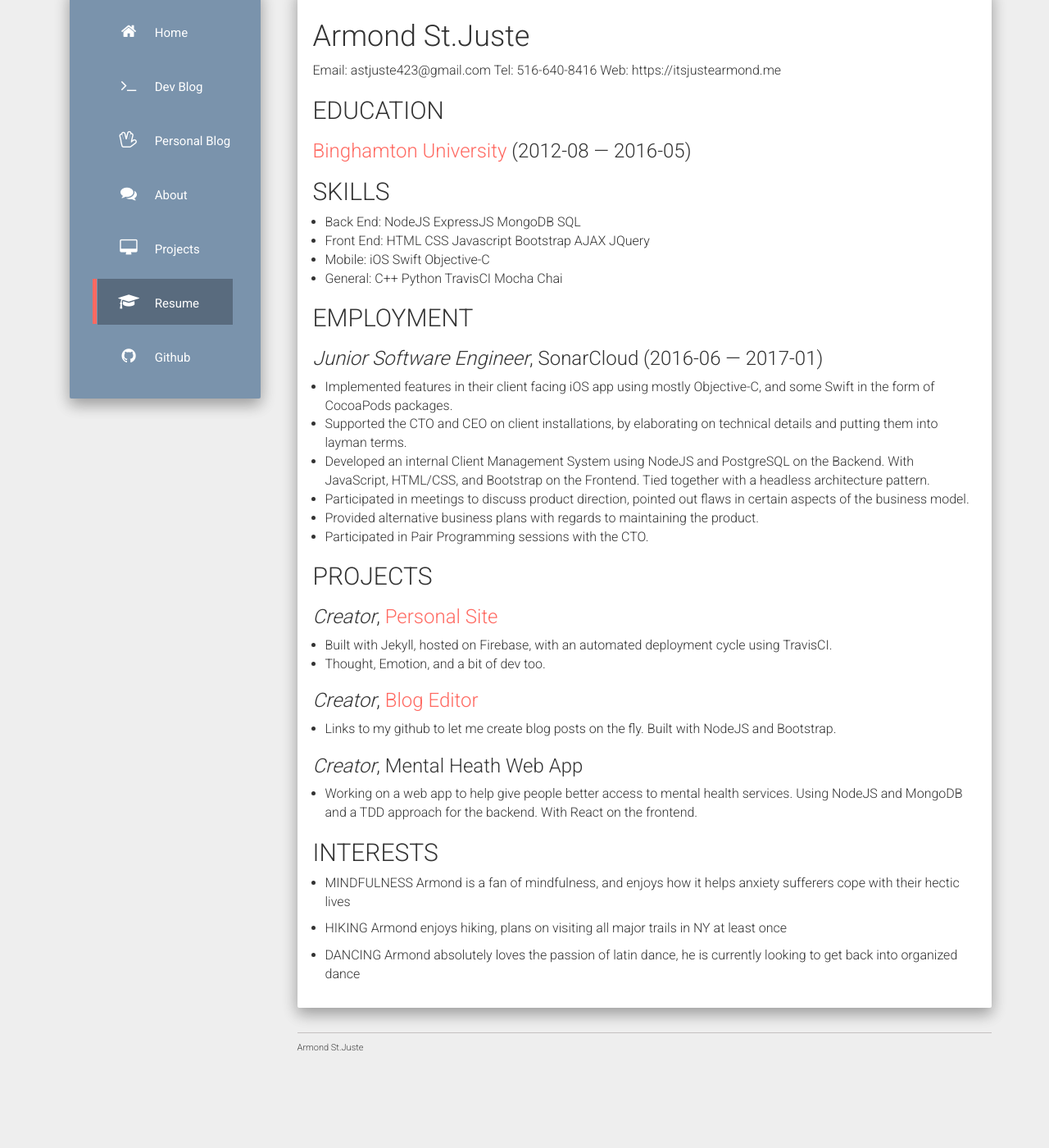
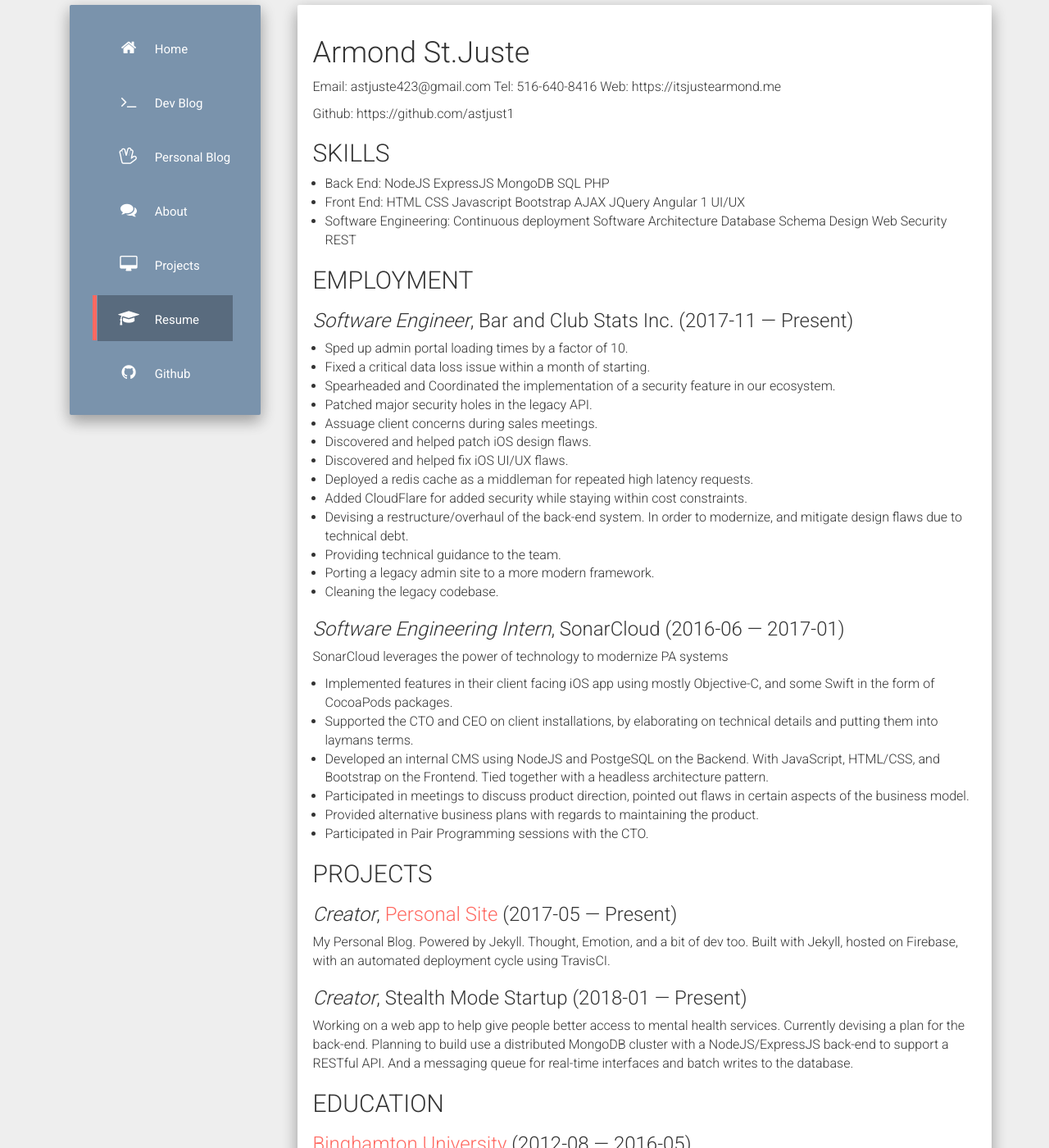
Before and after one commit to Astjust1/Blog, a Jekyll site: the page built from resume.md, in a window 1280 px wide and 1400 px high, scrolled down 296 px. Shown: the whole window at 82% size. Built offline with Jekyll 4.4.1, drawn with Linux system fonts in a browser that asks for light colours; nearby versions of some CDN libraries; before the commit the page ends 1609 px from its top, so only the background shows below that; some of the changed text lies outside the part shown.

Commit message:
Made some changes. Added a download link

```diff
--- a/_includes/header.html
+++ b/_includes/header.html
@@ -8,6 +8,7 @@
             <div class="row-details">
               <h4 class="list-group-item-heading">{{ site.author }}</h4>
               <p class="list-group-item-text">{{ site.about }}</p>
+              <a download="/assets/201802SE.pdf">Download my Resume!</a>
               {% include social_links.html %}
             </div>
             <div class="navbar-header pull-right">
--- a/resume.md
+++ b/resume.md
@@ -11,56 +11,58 @@
 Tel: 516-640-8416
 Web: https://itsjustearmond.me
 
+Github: https://github.com/astjust1
+
+## SKILLS
+
+  - Back End: NodeJS ExpressJS MongoDB SQL PHP
+  - Front End: HTML CSS Javascript Bootstrap AJAX JQuery Angular 1 UI/UX
+  - Software Engineering: Continuous deployment Software Architecture Database Schema Design Web Security REST
+
+## EMPLOYMENT
+
+### *Software Engineer*, Bar and Club Stats Inc. (2017-11 — Present)
+
+
+  - Sped up admin portal loading times by a factor of 10.
+  - Fixed a critical data loss issue within a month of starting.
+  - Spearheaded and Coordinated the implementation of a security feature in our ecosystem.
+  - Patched major security holes in the legacy API.
+  - Assuage client concerns during sales meetings.
+  - Discovered and helped patch iOS design flaws.
+  - Discovered and helped fix iOS UI/UX flaws.
+  - Deployed a redis cache as a middleman for repeated high latency requests.
+  - Added CloudFlare for added security while staying within cost constraints.
+  - Devising a restructure/overhaul of the back-end system. In order to modernize, and mitigate design flaws due to technical debt.
+  - Providing technical guidance to the team.
+  - Porting a legacy admin site to a more modern framework.
+  - Cleaning the legacy codebase.
+
+### *Software Engineering Intern*, SonarCloud (2016-06 — 2017-01)
+
+SonarCloud leverages the power of technology to modernize PA systems
+  - Implemented features in their client facing iOS app using mostly Objective-C, and some Swift in the form of CocoaPods packages.
+  - Supported the CTO and CEO on client installations, by elaborating on technical details and putting them into laymans terms.
+  - Developed an internal CMS using NodeJS and PostgeSQL on the Backend. With JavaScript, HTML/CSS, and Bootstrap on the Frontend. Tied together with a headless architecture pattern.
+  - Participated in meetings to discuss product direction, pointed out flaws in certain aspects of the business model.
+  - Provided alternative business plans with regards to maintaining the product.
+  - Participated in Pair Programming sessions with the CTO.
+
+
+## PROJECTS
+
+### *Creator*, [Personal Site](https://itsjustearmond.me) (2017-05 — Present)
+
+My Personal Blog. Powered by Jekyll.
+Thought, Emotion, and a bit of dev too. Built with Jekyll, hosted on Firebase, with an automated deployment cycle using TravisCI.
+
+### *Creator*, Stealth Mode Startup (2018-01 — Present)
+
+
+Working on a web app to help give people better access to mental health services. Currently devising a plan for the back-end. Planning to build use a distributed MongoDB cluster with a NodeJS/ExpressJS back-end to support a RESTful API. And a messaging queue for real-time interfaces and batch writes to the database.
+
+
 
 ## EDUCATION
 
 ### [Binghamton University](https://www.binghamton.edu/) (2012-08 — 2016-05)
-
-
-## SKILLS
-
-  - Back End: NodeJS ExpressJS MongoDB SQL
-  - Front End: HTML CSS Javascript Bootstrap AJAX JQuery
-  - Mobile: iOS Swift Objective-C
-  - General: C++ Python TravisCI Mocha Chai
-
-## EMPLOYMENT
-
-### *Junior Software Engineer*, SonarCloud (2016-06 — 2017-01)
-
-  * Implemented features in their client facing iOS app using mostly Objective-C, and some Swift in the form of CocoaPods packages.
-  * Supported the CTO and CEO on client installations, by elaborating on technical details and putting them into layman terms.
-  * Developed an internal Client Management System using NodeJS and PostgreSQL on the Backend. With JavaScript, HTML/CSS, and Bootstrap on the Frontend. Tied together with a headless architecture pattern.
-  * Participated in meetings to discuss product direction, pointed out flaws in certain aspects of the business model.
-  * Provided alternative business plans with regards to maintaining the product.
-  * Participated in Pair Programming sessions with the CTO.
-
-
-## PROJECTS
-
-### *Creator*, [Personal Site](https://itsjustearmond.me)
-
-- Built with Jekyll, hosted on Firebase, with an automated deployment cycle using TravisCI.
-- Thought, Emotion, and a bit of dev too.
-
-### *Creator*, [Blog Editor](https://github.com/astjust1/BlogEditor)
-
-- Links to my github to let me create blog posts on the fly. Built with NodeJS and Bootstrap.
-
-### *Creator*, Mental Heath Web App
-
-
-- Working on a web app to help give people better access to mental health services. Using NodeJS and MongoDB and a TDD approach for the backend. With React on the frontend.
-
-
-
-## INTERESTS
-
-- MINDFULNESS
-Armond is a fan of mindfulness, and enjoys how it helps anxiety sufferers cope with their hectic lives
-
-- HIKING
-Armond enjoys hiking, plans on visiting all major trails in NY at least once
-
-- DANCING
-Armond absolutely loves the passion of latin dance, he is currently looking to get back into organized dance
```
Also changed, not shown: devBlog/_posts/2017-12-26-Blockchain-Bonanza.md (+1 -1 lines), devBlog/_posts/2018-01-30-Promises-Rule.md (added, +9 -0 lines), personalBlog/_posts/2017-12-26-Reflection.md (+1 -1 lines), 1 other file.
